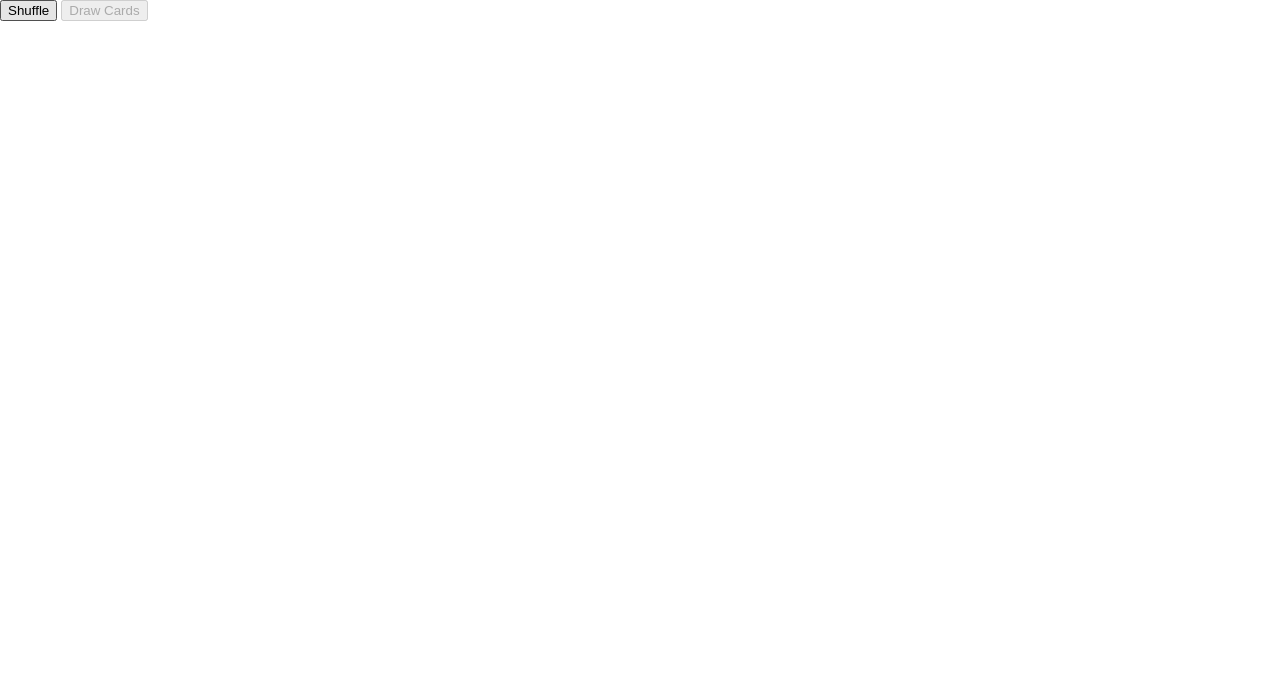
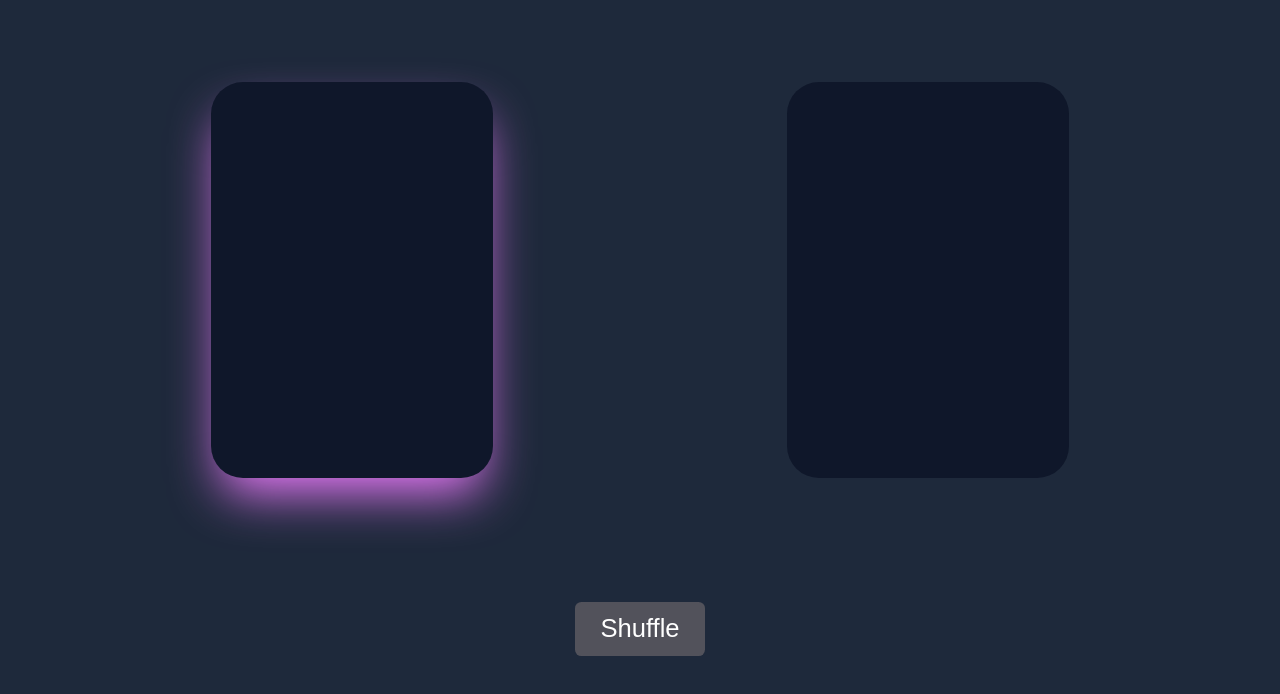
Before and after one commit to prashantbhudwal/gameOfWar, a plain HTML site: page index.html in a window 1280 px wide. Drawn offline with Linux system fonts and the light colour scheme.

Commit message:
Style the game

```diff
--- a/index.css
+++ b/index.css
@@ -1,5 +1,79 @@
+* {
+  box-sizing: border-box;
+  padding: 0;
+  margin: 0;
+}
+
 html,
 body {
   margin: 0;
   padding: 0;
+  font-size: 16px;
+  background-color: rgb(30 41 59);
+  text-align: center;
 }
+
+body {
+  display: flex;
+  flex-direction: column;
+  align-items: center;
+}
+
+.cards-container {
+  width: 100%;
+  height: 70vh;
+  display: flex;
+  justify-content: space-around;
+  align-items: center;
+  padding: 5vw;
+}
+
+.cards-container :first-child {
+  box-shadow: 0px 25px 50px -10px #e879f9;
+}
+
+.card {
+  background-color: rgb(15 23 42);
+  display: block;
+  padding: 3vw;
+  border-radius: 2rem 2rem;
+  min-width: 20vw;
+  min-height: 28vw;
+}
+
+.btn-container {
+  display: flex;
+  flex-direction: column-reverse;
+  align-items: center;
+  justify-content: space-around;
+  gap: 2vh;
+}
+
+.btn {
+  font-family: Arial, Helvetica, sans-serif;
+  font-size: 3vw;
+  padding: 1vw 2vw;
+  border-radius: 0.5vw 0.5vw;
+  border: none;
+}
+.draw-cards-btn {
+  background-color: #c026d3;
+  color: #f5d0fe;
+}
+.draw-cards-btn:disabled {
+  height: 0;
+  width: 0;
+  font-size: 0;
+  background-color: inherit;
+}
+
+.get-new-deck-btn {
+  font-size: 2vw;
+  background-color: #52525b;
+  color: white;
+}
+
+.placeholder-card {
+  min-width: 22vw;
+  min-height: 31vw;
+}
```
